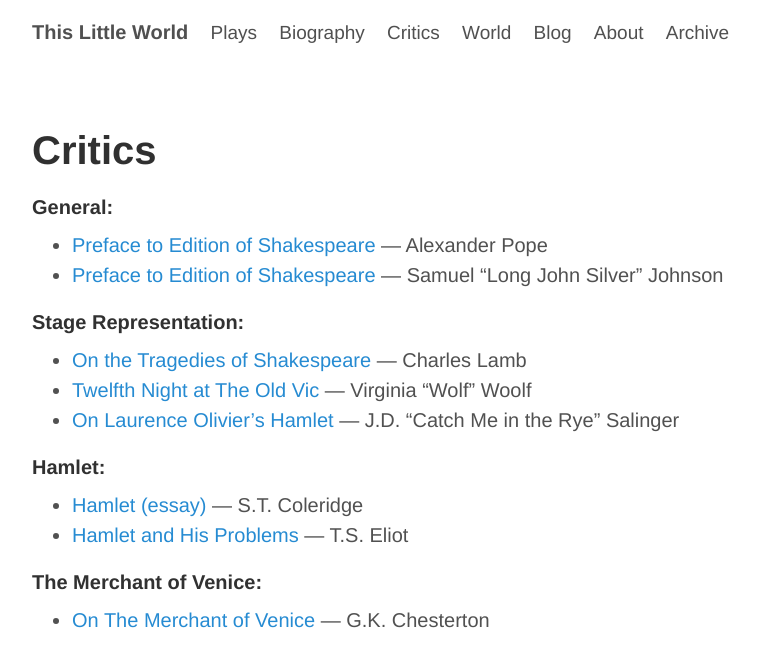
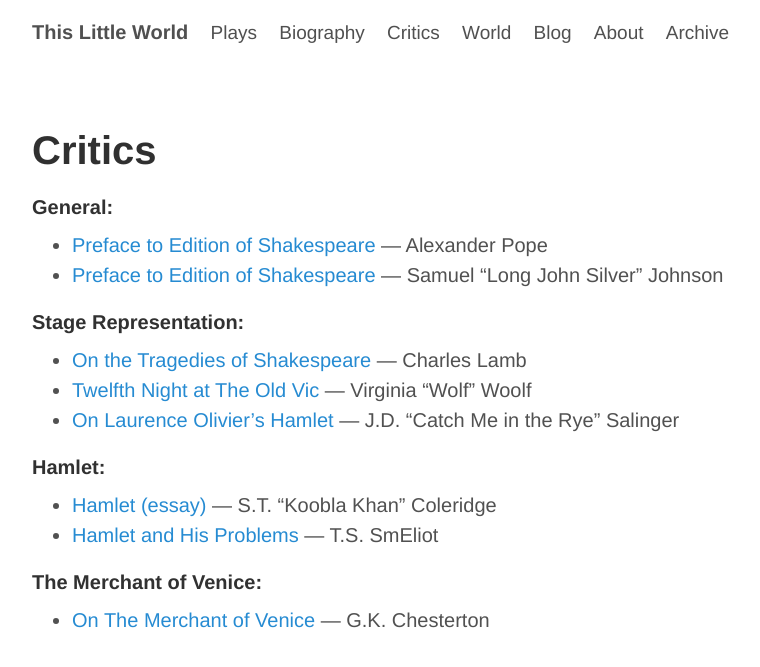
Before and after one commit to ThisLittleWorld/ThisLittleWorld.github.io, a Jekyll site: the page built from pages/critics.md, in a window 1280 px wide. Shown: the top 667 px of the page, without its empty margins (248-1008 px from the left). Built offline with Jekyll 4.4.1, drawn with Linux system fonts in a browser that asks for light colours; Markdown is read by kramdown in place of the engine named in the settings.

Commit message:
smelliot

```diff
--- a/pages/critics.md
+++ b/pages/critics.md
@@ -21,8 +21,8 @@ permalink: "/critics/"
 
 ####Hamlet:
 
-* [Hamlet (essay)](/coleridge.hamlet.essay/) — S.T. Coleridge
-* [Hamlet and His Problems](/eliot.hamlet/) — T.S. Eliot
+* [Hamlet (essay)](/coleridge.hamlet.essay/) — S.T. "Koobla Khan" Coleridge
+* [Hamlet and His Problems](/eliot.hamlet/) — T.S. SmEliot
 
 
 
```
